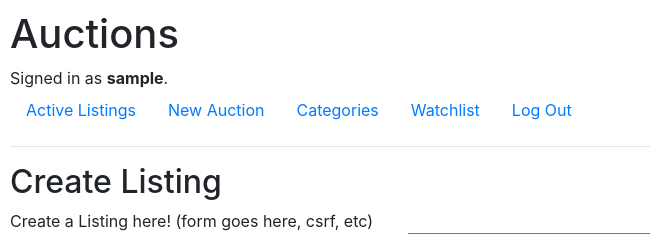
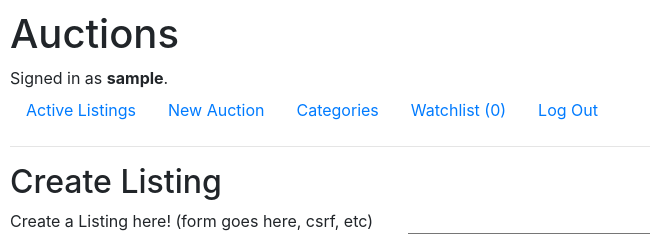
Before and after one commit to c-ehrlich/commerce, a Django app: page /create in a window 1280 px wide. Shown: the top 234 px of the page, without its empty margins (0-650 px from the left). Run offline with Django 3.2, Linux system fonts and the light colour scheme; the visitor is signed in with stand-in values (Sample User, id 1); data that the repository does not hold is empty; some libraries are stand-ins or nearby versions.

Commit message:
add watchlist size count to layout.html

```diff
--- a/auctions/templates/auctions/layout.html
+++ b/auctions/templates/auctions/layout.html
@@ -28,7 +28,7 @@
                     <a class="nav-link" href="{% url 'categories' %}">Categories</a>
                 </li>
                 <li>
-                    <a class="nav-link" href="{% url 'watchlist' %}">Watchlist</a>
+                    <a class="nav-link" href="{% url 'watchlist' %}">Watchlist ({{ user.watched_auctions.count }})</a>
                 </li>
                 <li class="nav-item">
                     <a class="nav-link" href="{% url 'logout' %}">Log Out</a>
```
